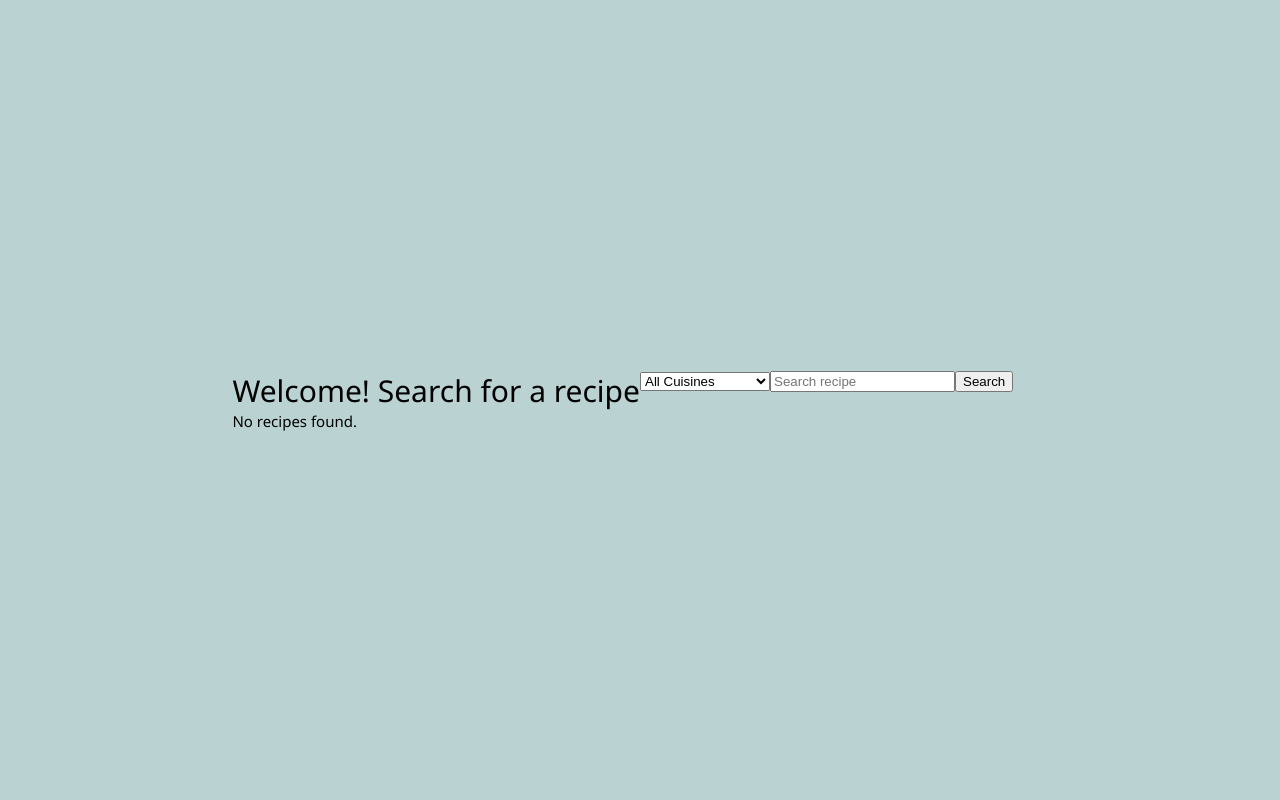
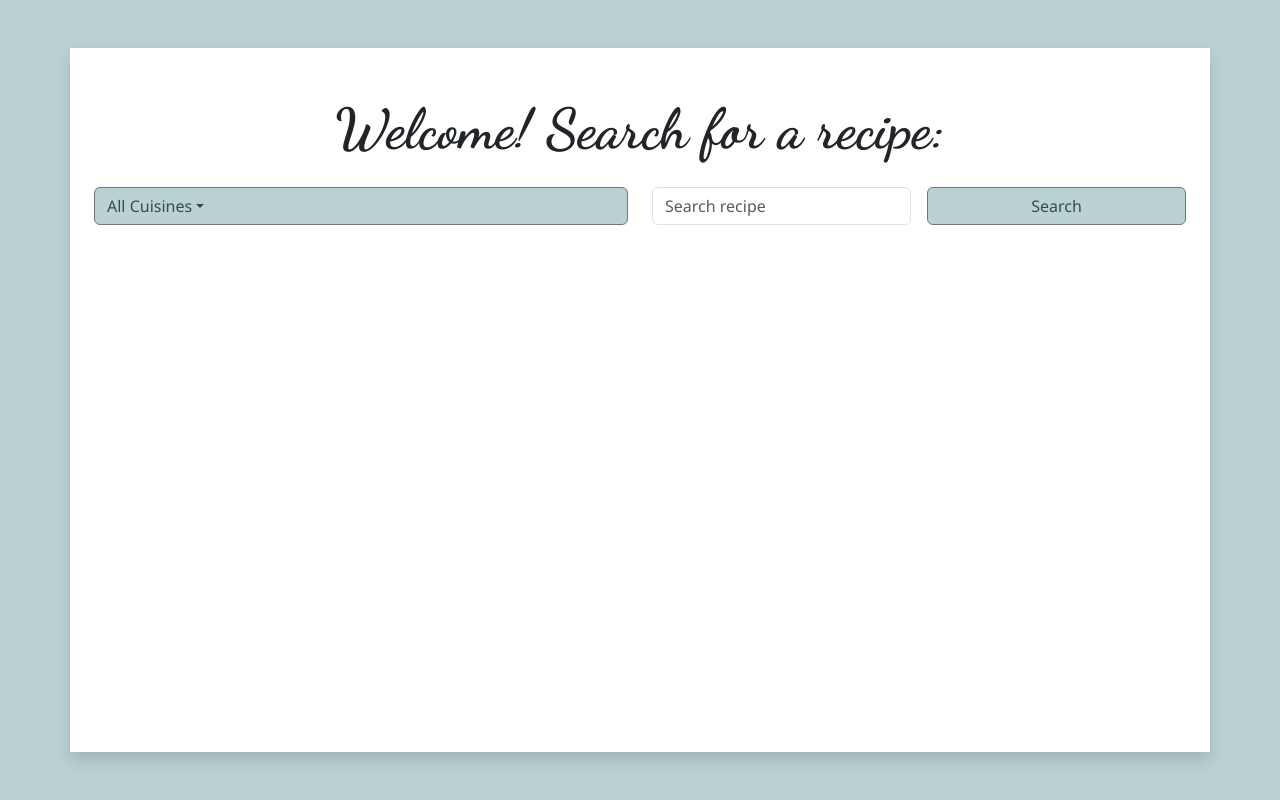
Before and after one commit to JaquelineGSGuida/coding-challenge, a Vue app: page / in a window 1280 px wide. Built offline with nearby package versions, Linux system fonts and the light colour scheme.

Commit message:
Fixed main layout and design for the homepage

```diff
--- a/index.html
+++ b/index.html
@@ -4,7 +4,22 @@
     <meta charset="UTF-8" />
 
     <meta name="viewport" content="width=device-width, initial-scale=1.0" />
-    <title>Home | Search Recipe</title>
+    <link
+      href="https://cdn.jsdelivr.net/npm/bootstrap@5.3.6/dist/css/bootstrap.min.css"
+      rel="stylesheet"
+      integrity="sha384-4Q6Gf2aSP4eDXB8Miphtr37CMZZQ5oXLH2yaXMJ2w8e2ZtHTl7GptT4jmndRuHDT"
+      crossorigin="anonymous"
+    />
+    <script
+      src="https://cdn.jsdelivr.net/npm/bootstrap@5.3.6/dist/js/bootstrap.bundle.min.js"
+      integrity="sha384-j1CDi7MgGQ12Z7Qab0qlWQ/Qqz24Gc6BM0thvEMVjHnfYGF0rmFCozFSxQBxwHKO"
+      crossorigin="anonymous"
+    ></script>
+    <link
+      href="https://fonts.googleapis.com/css2?family=Dancing+Script:wght@700&display=swap"
+      rel="stylesheet"
+    />
+    <title>Search Recipe</title>
   </head>
   <body>
     <div id="app"></div>
--- a/src/assets/base.css
+++ b/src/assets/base.css
@@ -1,69 +1,21 @@
-/* color palette from <https://github.com/vuejs/theme> */
-:root {
-  --vt-c-white: #ffffff;
-  --vt-c-white-soft: #f8f8f8;
-  --vt-c-white-mute: #f2f2f2;
-
-  --vt-c-black: #181818;
-  --vt-c-black-soft: #222222;
-  --vt-c-black-mute: #282828;
-
-  --vt-c-indigo: #2c3e50;
-
-  --vt-c-divider-light-1: rgba(60, 60, 60, 0.29);
-  --vt-c-divider-light-2: rgba(60, 60, 60, 0.12);
-  --vt-c-divider-dark-1: rgba(84, 84, 84, 0.65);
-  --vt-c-divider-dark-2: rgba(84, 84, 84, 0.48);
-
-  --vt-c-text-light-1: var(--vt-c-indigo);
-  --vt-c-text-light-2: rgba(60, 60, 60, 0.66);
-  --vt-c-text-dark-1: var(--vt-c-white);
-  --vt-c-text-dark-2: rgba(235, 235, 235, 0.64);
-}
-
-/* semantic color variables for this project */
-:root {
-  --color-background: var(--vt-c-white);
-  --color-background-soft: var(--vt-c-white-soft);
-  --color-background-mute: var(--vt-c-white-mute);
-
-  --color-border: var(--vt-c-divider-light-2);
-  --color-border-hover: var(--vt-c-divider-light-1);
-
-  --color-heading: var(--vt-c-text-light-1);
-  --color-text: var(--vt-c-text-light-1);
-
-  --section-gap: 160px;
-}
-
-@media (prefers-color-scheme: dark) {
-  :root {
-    --color-background: var(--vt-c-black);
-    --color-background-soft: var(--vt-c-black-soft);
-    --color-background-mute: var(--vt-c-black-mute);
-
-    --color-border: var(--vt-c-divider-dark-2);
-    --color-border-hover: var(--vt-c-divider-dark-1);
-
-    --color-heading: var(--vt-c-text-dark-1);
-    --color-text: var(--vt-c-text-dark-2);
-  }
-}
-
-*,
-*::before,
-*::after {
-  box-sizing: border-box;
-  margin: 0;
-  font-weight: normal;
-}
-
 body {
   min-height: 100vh;
-  background-color: #bad3d2;
+  margin: 0;
+  background-color: #bad3d2 !important;
   font-family: 'Segoe UI', Tahoma, Geneva, Verdana, sans-serif;
   font-size: 15px;
   text-rendering: optimizeLegibility;
+}
+
+.font-cursive {
+  font-family: 'Dancing Script', cursive;
+}
+
+.dropdown-item:hover,
+.dropdown-item.active,
+.btn {
+  background-color: #bad3d2;
+  color: darkslategrey;
 }
 
 .error {
--- a/src/assets/main.css
+++ /dev/null
@@ -1,35 +0,0 @@
-@import './base.css';
-
-#app {
-  max-width: 1280px;
-  margin: 0 auto;
-  padding: 2rem;
-  font-weight: normal;
-}
-
-a,
-.green {
-  text-decoration: none;
-  color: hsla(160, 100%, 37%, 1);
-  transition: 0.4s;
-  padding: 3px;
-}
-
-@media (hover: hover) {
-  a:hover {
-    background-color: hsla(160, 100%, 37%, 0.2);
-  }
-}
-
-@media (min-width: 1024px) {
-  body {
-    display: flex;
-    place-items: center;
-  }
-
-  #app {
-    display: grid;
-    grid-template-columns: 1fr 1fr;
-    padding: 0 2rem;
-  }
-}
--- a/src/components/Home.vue
+++ b/src/components/Home.vue
@@ -10,8 +10,9 @@ const error = ref(null)
 const isLoading = ref(false)
 
 const recipesPerPage = 5
-let currentPage = ref(1)
-let totalPages = ref(1)
+const currentPage = ref(1)
+const totalPages = ref(1)
+const hasSearched = ref(false)
 
 const selectedCuisine = ref('')
 
@@ -40,7 +41,7 @@ const fetchRecipes = async (page = 1) => {
     recipes.value = response.data.results
     totalPages.value = Math.ceil(response.data.totalResults / recipesPerPage)
   } catch (err) {
-    error.value = 'Error fetching recipes.'
+    error.value = 'Error fetching recipes. Please try again.'
     console.error('Error fetching recipes: ', err)
   } finally {
     isLoading.value = false
@@ -52,6 +53,7 @@ const fetchRecipes = async (page = 1) => {
  */
 const searchRecipes = () => {
   currentPage.value = 1
+  hasSearched.value = true
   fetchRecipes(currentPage.value)
 }
 
@@ -68,42 +70,119 @@ const changePage = (page) => {
 </script>
 
 <template>
-  <h1>Welcome! Search for a recipe</h1>
-  <div class="search-area">
-    <select v-model="selectedCuisine">
-      <option value="">All Cuisines</option>
-      <option v-for="cuisine in cuisines" :key="cuisine" :value="cuisine">{{ cuisine }}</option>
-    </select>
-    <p v-if="selectedCuisine">Filtering for: {{ selectedCuisine }}</p>
+  <div class="min-vh-100 d-flex justify-content-center py-5 px-3 px-md-5">
+    <div class="bg-white p-4 mx-auto shadow w-100" style="max-width: 1140px">
+      <h1 class="font-cursive display-4 display-md-3 text-center my-4">
+        Welcome! Search for a recipe:
+      </h1>
+      <div class="row gy-3 align-items-center mb-4">
+        <div class="col-12 col-md-6">
+          <div class="dropdown w-100">
+            <button
+              class="btn btn-outline-secondary text-start dropdown-toggle w-100"
+              type="button"
+              data-bs-toggle="dropdown"
+            >
+              {{ selectedCuisine || 'All Cuisines' }}
+            </button>
+            <ul class="dropdown-menu mt-1 shadow-sm w-100">
+              <li>
+                <button
+                  class="dropdown-item w-100 text-start"
+                  :class="{ active: selectedCuisine === '' }"
+                  @click="selectedCuisine = ''"
+                >
+                  All Cuisines
+                </button>
+              </li>
+
+              <li v-for="cuisine in cuisines" :key="cuisine">
+                <button
+                  class="dropdown-item w-100 text-start"
+                  :class="{ active: selectedCuisine === cuisine }"
+                  @click="selectedCuisine = cuisine"
+                >
+                  {{ cuisine }}
+                </button>
+              </li>
+            </ul>
+          </div>
+        </div>
+
+        <div
+          class="col col-12 col-md-6 d-flex flex-column flex-md-row align-items-start align-items-md-center"
+        >
           <input
             v-model="query"
             type="text"
             name="search"
             placeholder="Search recipe"
+            class="form-control me-md-3 mb-2 mb-md-0"
             @keyup.enter="searchRecipes"
           />
-    <button @click="searchRecipes" :disabled="isLoading">Search</button>
+          <button
+            class="btn btn-outline-secondary w-100 w-md-auto"
+            @click="searchRecipes"
+            :disabled="isLoading"
+          >
+            Search
+          </button>
+        </div>
       </div>
 
-  <div v-if="isLoading" class="loading">Loading...</div>
+      <div v-if="isLoading && !error" class="d-flex justify-content-center my-5">
+        <div class="spinner-border text-secondary" role="status" style="width: 3rem; height: 3rem">
+          <span class="visually-hidden">Loading...</span>
+        </div>
+      </div>
       <div v-if="error" class="error">{{ error }}</div>
 
       <div v-if="recipes.length > 0" class="recipes">
+        <div class="row row-cols-1 row-cols-sm-2 row-cols-md-3 g-3 mb-3">
           <RouterLink :to="`/recipe/${recipe.id}`" v-for="recipe in recipes" :key="recipe.id">
-      <img :src="recipe.image" alt="" />
-      {{ recipe.title }}
+            <div class="col mb-3 mb-sm-0 h-100">
+              <div class="card h-100">
+                <img :src="recipe.image" class="card-img-top" :alt="recipe.title" />
+                <div class="card-body">
+                  <h4>{{ recipe.title }}</h4>
+                </div>
+              </div>
+            </div>
           </RouterLink>
+        </div>
 
-    <div class="pagination">
-      <button @click="changePage(currentPage - 1)" :disabled="currentPage === 1">Previous</button>
-      <span>Page {{ currentPage }} of {{ totalPages }}</span>
-      <button @click="changePage(currentPage + 1)" :disabled="currentPage === totalPages">
+        <nav aria-label="Page navigation" class="d-flex justify-content-center mt-4">
+          <ul class="pagination">
+            <li class="page-item" :class="{ disabled: currentPage === 1 }">
+              <button
+                class="page-link"
+                @click="changePage(currentPage - 1)"
+                :disabled="currentPage === 1"
+              >
+                Previous
+              </button>
+            </li>
+
+            <li class="page-item disabled">
+              <span class="page-link"> Page {{ currentPage }} of {{ totalPages }} </span>
+            </li>
+
+            <li class="page-item" :class="{ disabled: currentPage === totalPages }">
+              <button
+                class="page-link"
+                @click="changePage(currentPage + 1)"
+                :disabled="currentPage === totalPages"
+              >
                 Next
               </button>
+            </li>
+          </ul>
+        </nav>
+      </div>
+      <div v-else-if="!isLoading && hasSearched">
+        <span>No recipes found.</span>
       </div>
     </div>
-  <div v-else-if="!isLoading">
-    <span>No recipes found.</span>
   </div>
 </template>
 
--- a/src/main.js
+++ b/src/main.js
@@ -1,4 +1,4 @@
-import './assets/main.css'
+import './assets/base.css'
 
 import { createApp } from 'vue'
 import App from './App.vue'
```
Lines whose indentation alone changed are shown as unchanged.
